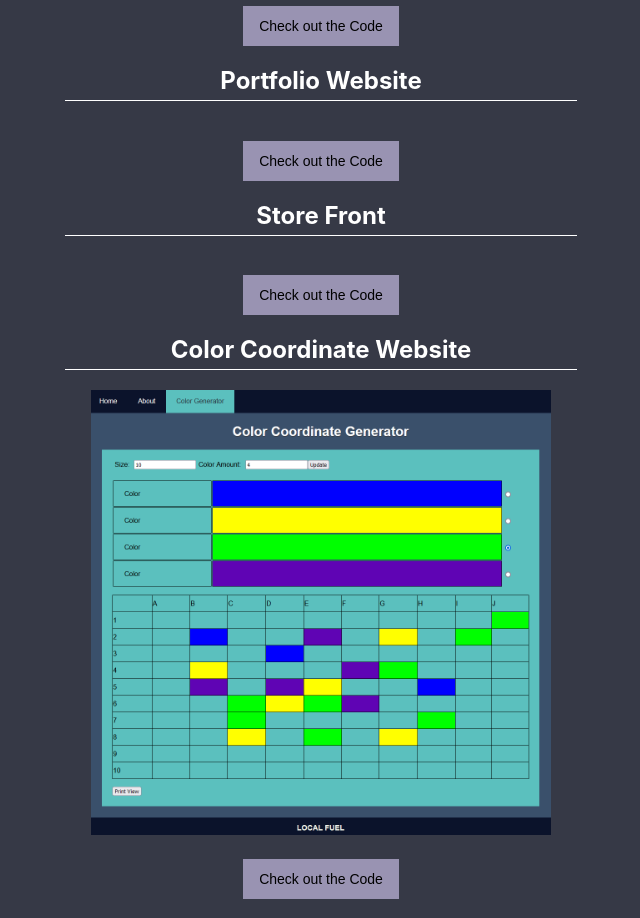
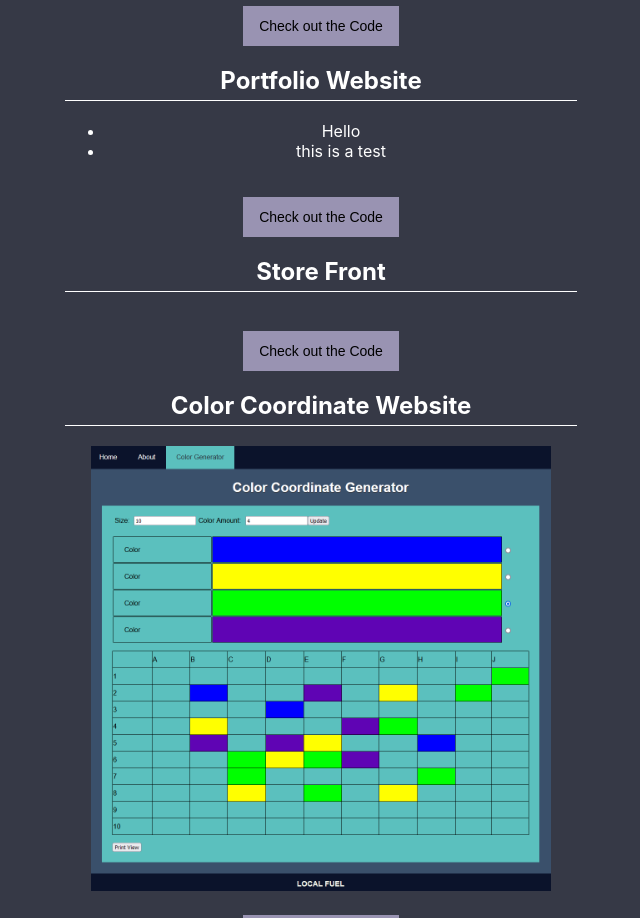
Before and after one commit to ramscuse/portfolio, a React (Create React App) app: page /Projects in a window 1280 px wide. Shown: the part 1140-2058 px from the top of the page, without its empty margins (319-959 px from the left). Built offline with nearby package versions, Linux system fonts and the light colour scheme; no server answers; what aws-amplify would draw is missing.

Commit message:
test new enviroment

```diff
--- a/src/Components/Projects.js
+++ b/src/Components/Projects.js
@@ -22,6 +22,10 @@ function Project() {
       </div>
       <div id='portfolio'>
         <h2>Portfolio Website</h2>
+        <ul>
+          <li>Hello</li>
+          <li>this is a test</li>
+        </ul>
         <a href='https://github.com/ramscuse/portfolio' target='_blank' rel="noopener noreferrer">
           <button>Check out the Code</button>
         </a>
```
